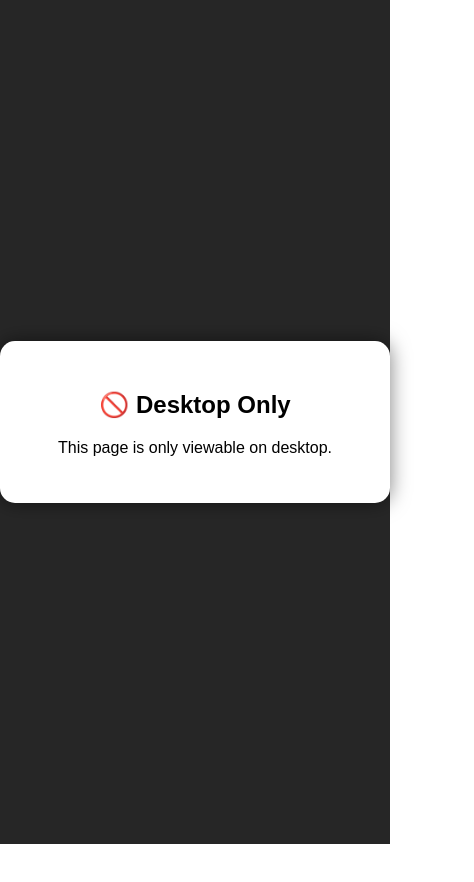
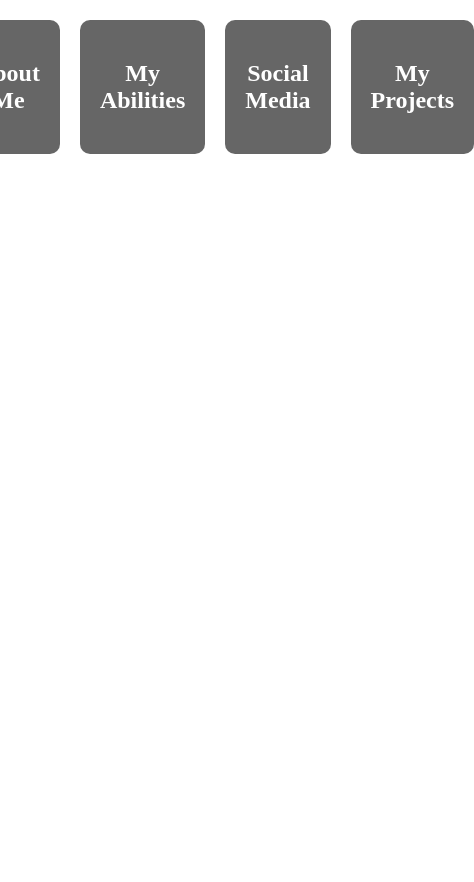
Before and after one commit to zahra22th1/my-html-page, a plain HTML site: page index.html in a window 390 px wide. Shown: the whole page, 474 px wide, since content can reach past the window. Before the commit the page ends 844 px from the top, so only its background shows below. Drawn offline with Linux system fonts and the light colour scheme.

Commit message:
Update index.html

```diff
--- a/index.html
+++ b/index.html
@@ -71,47 +71,13 @@
             border-radius: 8px;
             margin-bottom: 10px;
         }
-#mobilePopup {
-    display: none;
-    position: fixed;
-    top: 0;
-    left: 0;
-    width: 100vw;
-    height: 100vh;
-    background-color: rgba(0, 0, 0, 0.85);
-    z-index: 9999;
-    display: flex;
-    justify-content: center;
-    align-items: center;
-}
 
-.popup-content {
-    background-color: white;
-    color: black;
-    padding: 30px;
-    border-radius: 15px;
-    max-width: 90%;
-    width: 400px;
-    text-align: center;
-    box-shadow: 0 0 20px rgba(0,0,0,0.5);
-    font-family: Arial, sans-serif;
-}
 
-.popup-content ul {
-    text-align: left;
-    margin-top: 10px;
-    padding-left: 20px;
-}
 
     </style>
 </head>
 <body>
-  <div id="mobilePopup">
-    <div class="popup-content">
-        <h2>🚫 Desktop Only</h2>
-        <p>This page is only viewable on desktop.</p>
-    </div>
-</div>
+
 
     <section id="contents">
         <div id="aboutMe" class="content" onmouseover="showInfo('About Me', 'Hello! I\'m Zahra,I love coding and I enjoy learning and exploring new ideas.', 'imgs/about.jpg')" onmouseleave="hideInfo()">
@@ -147,21 +113,7 @@
         document.getElementById("show").style.display= "none";
     }
 
-    function checkDevice() {
-        const isMobile = window.innerWidth <= 768;
 
-        if (isMobile) {
-            document.getElementById("contents").style.display = "none";
-            document.getElementById("show").style.display = "none";
-            document.getElementById("mobilePopup").style.display = "flex";
-        } else {
-            document.getElementById("contents").style.display = "flex";
-            document.getElementById("mobilePopup").style.display = "none";
-        }
-    }
-
-    checkDevice();
-    window.addEventListener("resize", checkDevice);
 
 
 
```
